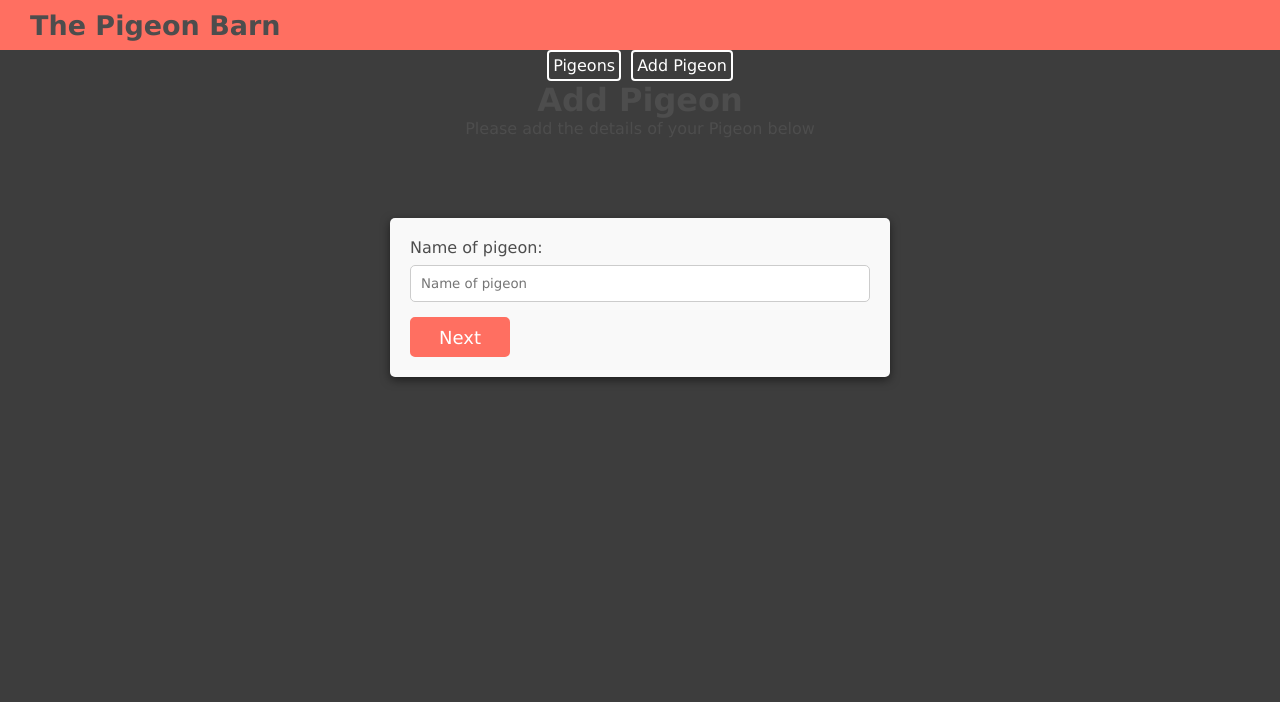
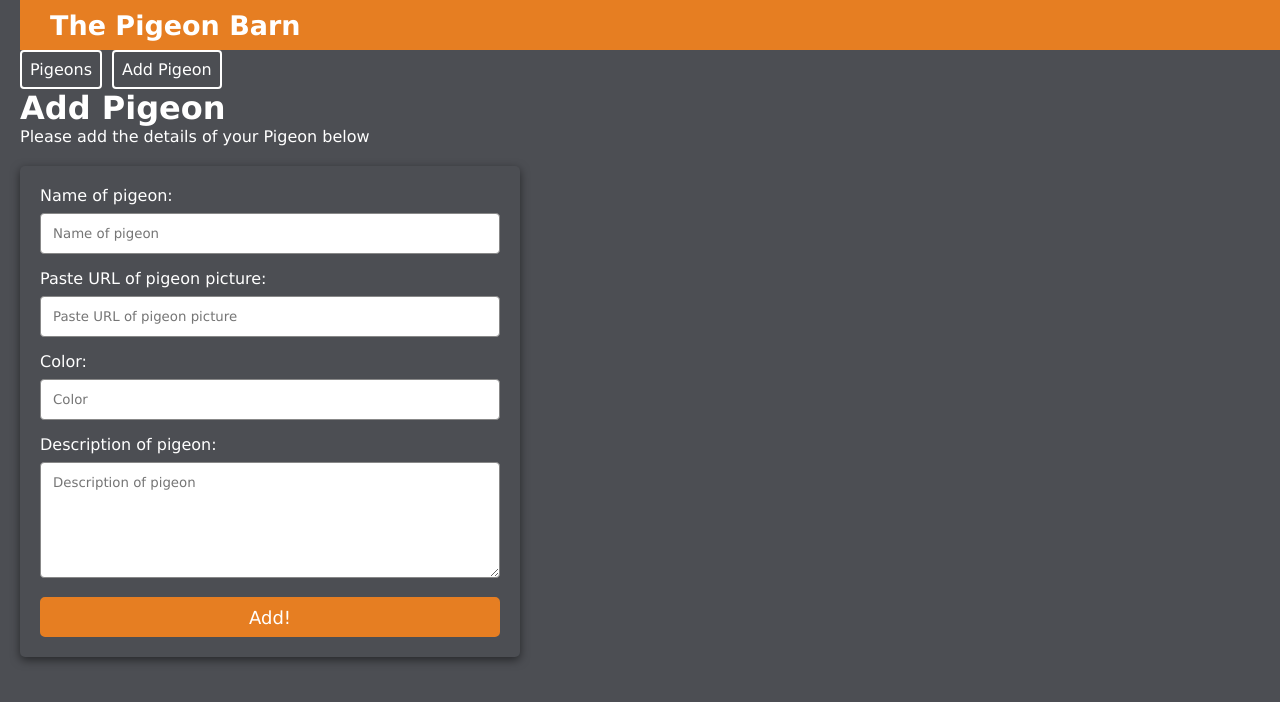
Before and after one commit to EmperorBongo/Current, a website: page Public/pigeon.html in a window 1280 px wide. Drawn offline with nearby package versions, Linux system fonts and the light colour scheme.

Commit message:
Final Commit

```diff
--- a/Public/pigeon.html
+++ b/Public/pigeon.html
@@ -17,36 +17,26 @@
 
     <h1>Add Pigeon</h1>
     <p>Please add the details of your Pigeon below</p>
-    <div id="progress-bar-container">
-        <div id="progress-bar"></div>
-    </div>
+    <div id="message-container"></div>
+
     <form id="pigeon-form">
-        <div class="form-step" data-step="1">
         <label for="pigeon-name">Name of pigeon:</label>
         <input id="pigeon-name" type="text" placeholder="Name of pigeon">
-            <button class="next-step">Next</button>
-        </div>
-        <div class="form-step" data-step="2">
+
         <label for="pigeon-photo">Paste URL of pigeon picture:</label>
         <input id="pigeon-photo" type="text" placeholder="Paste URL of pigeon picture">
-            <button class="prev-step">Previous</button>
-            <button class="next-step">Next</button>
-        </div>
-        <div class="form-step" data-step="3">
-            <label for="pigeon-price">Price:</label>
-            <input id="pigeon-price" type="Number" placeholder="Price">
-            <button class="prev-step">Previous</button>
-            <button class="next-step">Next</button>
-        </div>
-        <div class="form-step" data-step="4">
+
+        <label for="pigeon-color">Color:</label>
+        <input id="pigeon-color" type="text" placeholder="Color">
+
         <label for="pigeon-desc">Description of pigeon:</label>
         <textarea id="pigeon-desc" rows="6" placeholder="Description of pigeon"></textarea>
-            <button class="prev-step">Previous</button>
-            <button type="submit">Add Pigeon!</button>
-        </div>
+
+        <button type="submit">Add!</button>
     </form>
 
     <div class="pigeon-container"></div>
+
 
     <script src="../node_modules/axios/dist/axios.min.js"></script>
     <script src="./pigeon.js"></script>
--- a/Public/pigeon.js
+++ b/Public/pigeon.js
@@ -2,54 +2,8 @@ console.log("Connected to js")
 const form = document.getElementById("pigeon-form")
 const pigeonName = document.getElementById("pigeon-name")
 const pigeonPicture = document.getElementById("pigeon-photo")
-const pigeonPrice = document.getElementById("pigeon-price")
+const pigeonColor = document.getElementById("pigeon-color")
 const pigeonDesc = document.getElementById('pigeon-desc')
-const pigeonFormSteps = document.querySelectorAll('.form-step')
-const progressBar = document.getElementById('progress-bar')
-
-let currentStep = 1
-
-const updateProgressBar = () => {
-    const progress = ((currentStep - 1) / pigeonFormSteps.length) * 100
-    progressBar.style.width = `${progress}%`
-}
-
-const showStep = (step) => {
-    pigeonFormSteps.forEach((formStep) => {
-        formStep.style.display = 'none'
-    });
-
-    pigeonFormSteps[step - 1].style.display = 'block'
-    updateProgressBar();
-};
-
-
-const nextStep = () => {
-    currentStep++;
-    showStep(currentStep)
-};
-
-
-const prevStep = () => {
-    currentStep--;
-    showStep(currentStep)
-};
-
-
-form.addEventListener('submit', (event) => {
-    event.preventDefault();
-
-});
-
-document.querySelectorAll('.next-step').forEach((button) => {
-    button.addEventListener('click', nextStep)
-});
-
-document.querySelectorAll('.prev-step').forEach((button) => {
-    button.addEventListener('click', prevStep)
-})
-
-showStep(currentStep)
 
 const addPigeon = (event) => {
     event.preventDefault()
@@ -58,7 +12,7 @@ const addPigeon = (event) => {
     let newPigeon = {
         name: pigeonName.value,
         picture: pigeonPicture.value,
-        price: pigeonPrice.value,
+        color: pigeonColor.value,
         description: pigeonDesc.value
     }
     console.log(newPigeon)
--- a/Public/styles.css
+++ b/Public/styles.css
@@ -6,16 +6,15 @@
 }
 
 body {
-    background-color: rgb(76, 78, 83);
-    display: flex;
-    flex-direction: column;
+    background-color: #4c4e53;
     align-items: center;
     padding: 20px;
     padding-top: 0px;
+    color: #ffffff;
 }
 
 header {
-    background-color: #2ecc71; /* Green color */
+    background-color: #e67e22;
     display: flex;
     flex-direction: row;
     align-items: center;
@@ -35,27 +34,17 @@ a {
     text-decoration: none;
     color: white;
     border: 2px solid white;
-    padding: 4px;
+    padding: 8px;
     border-radius: 4px;
 }
 
 a:hover {
-    background-color: #3498db; /* Blue color */
+    background-color: #d35400;
     color: black;
 }
 
 h1, h2, h3, h4, h5, h6, p, span, div {
-    color: #333; /* Dark grey text color */
-}
-
-#progress-bar-container {
-    width: 100%;
-    margin: 20px 0;
-}
-
-#progress-bar {
-    height: 20px;
-    background-color: #2ecc71; /* Green color */
+    color: #ffffff;
 }
 
 form {
@@ -65,149 +54,36 @@ form {
     padding: 20px;
     border-radius: 5px;
     box-shadow: 0px 3px 10px rgba(0,0,0,0.5);
-    background-color: #ffffff; /* White color */
-}
-
-.form-step {
-    display: none;
-}
-
-.form-step:first-child {
-    display: block;
+    background-color: #4c4e53;
 }
 
 label {
     display: block;
     margin-bottom: 8px;
-    color: #333; /* Dark grey text color */
+    color: #ffffff;
 }
 
 input, textarea {
     width: 100%;
-    padding: 10px;
+    padding: 12px;
     margin-bottom: 15px;
-    border: 1px solid #ccc; /* Light grey border */
-    border-radius: 5px;
+    border: 1px solid #888;
+    border-radius: 4px;
+    box-sizing: border-box;
 }
 
 button {
     height: 40px;
-    width: 100px;
-    border: 2px solid #2ecc71; /* Green border */
+    width: 100%;
+    border: 2px solid #e67e22;
     border-radius: 5px;
     color: #ffffff;
     font-size: 18px;
-    background-color: #2ecc71; /* Green color */
+    background-color: #e67e22;
     cursor: pointer;
     transition: background-color 0.3s;
 }
 
 button:hover {
-    background-color: #27ae60; /* Darker green color on hover */
-}* {
-    margin: 0;
-    padding: 0;
-    box-sizing: border-box;
-    font-family: 'Lucida Sans', 'Lucida Sans Regular', 'Lucida Grande', 'Lucida Sans Unicode', Geneva, Verdana, sans-serif;
+    background-color: #c0392b;
 }
-
-body {
-    background-color: #3d3d3d; /* Dark grey background */
-    display: flex;
-    flex-direction: column;
-    align-items: center;
-    padding: 20px;
-    padding-top: 0px;
-}
-
-header {
-    background-color: #ff6f61; /* Coral color */
-    display: flex;
-    flex-direction: row;
-    align-items: center;
-    justify-content: space-between;
-    padding: 0px 30px;
-    height: 50px;
-    width: 100vw;
-    font-size: large;
-}
-
-nav {
-    display: flex;
-    gap: 10px;
-}
-
-a {
-    text-decoration: none;
-    color: white;
-    border: 2px solid white;
-    padding: 4px;
-    border-radius: 4px;
-}
-
-a:hover {
-    background-color: #ffb74d; /* Amber color on hover */
-    color: black;
-}
-
-h1, h2, h3, h4, h5, h6, p, span, div {
-    color: #4d4d4d; /* Dark grey text color */
-}
-
-#progress-bar-container {
-    width: 100%;
-    margin: 20px 0;
-}
-
-#progress-bar {
-    height: 20px;
-    background-color: #ff6f61; /* Coral color */
-}
-
-form {
-    width: 100%;
-    max-width: 500px;
-    margin: 20px 0;
-    padding: 20px;
-    border-radius: 5px;
-    box-shadow: 0px 3px 10px rgba(0,0,0,0.5);
-    background-color: #f9f9f9; /* Light grey background */
-}
-
-.form-step {
-    display: none;
-}
-
-.form-step:first-child {
-    display: block;
-}
-
-label {
-    display: block;
-    margin-bottom: 8px;
-    color: #4d4d4d; /* Dark grey text color */
-}
-
-input, textarea {
-    width: 100%;
-    padding: 10px;
-    margin-bottom: 15px;
-    border: 1px solid #ccc; /* Light grey border */
-    border-radius: 5px;
-}
-
-button {
-    height: 40px;
-    width: 100px;
-    border: 2px solid #ff6f61; /* Coral border */
-    border-radius: 5px;
-    color: #ffffff;
-    font-size: 18px;
-    background-color: #ff6f61; /* Coral color */
-    cursor: pointer;
-    transition: background-color 0.3s;
-}
-
-button:hover {
-    background-color: #e65100; /* Darker coral color on hover */
-}
--- a/server/seed.js
+++ b/server/seed.js
@@ -2,11 +2,13 @@ const db = require('./database')
 
 const seed = () => {
     db.query(`
+        drop table if exists pigeons;
+
         CREATE TABLE pigeons (
             id SERIAL PRIMARY KEY,
             name VARCHAR(30),
             picture VARCHAR(500),
-            price VARCHAR(255),
+            color VARCHAR(255),
             description VARCHAR(300)
         );
     `).then(() => {
--- a/server/server.js
+++ b/server/server.js
@@ -9,6 +9,7 @@ app.use(express.json())
 app.use(cors())
 
 app.post('/api/seed', seed)
+
 app.post('/api/addPigeon', addPigeon)
 app.get('/api/getPigeons', getPigeons)
 app.delete('/api/deletePigeon/:id', deletePigeon)
```
Also changed, not shown: Public/main.js (+12 -24 lines), server/controllers/pigeons.js (+4 -4 lines), 2 other files. Lines whose indentation alone changed are shown as unchanged.
